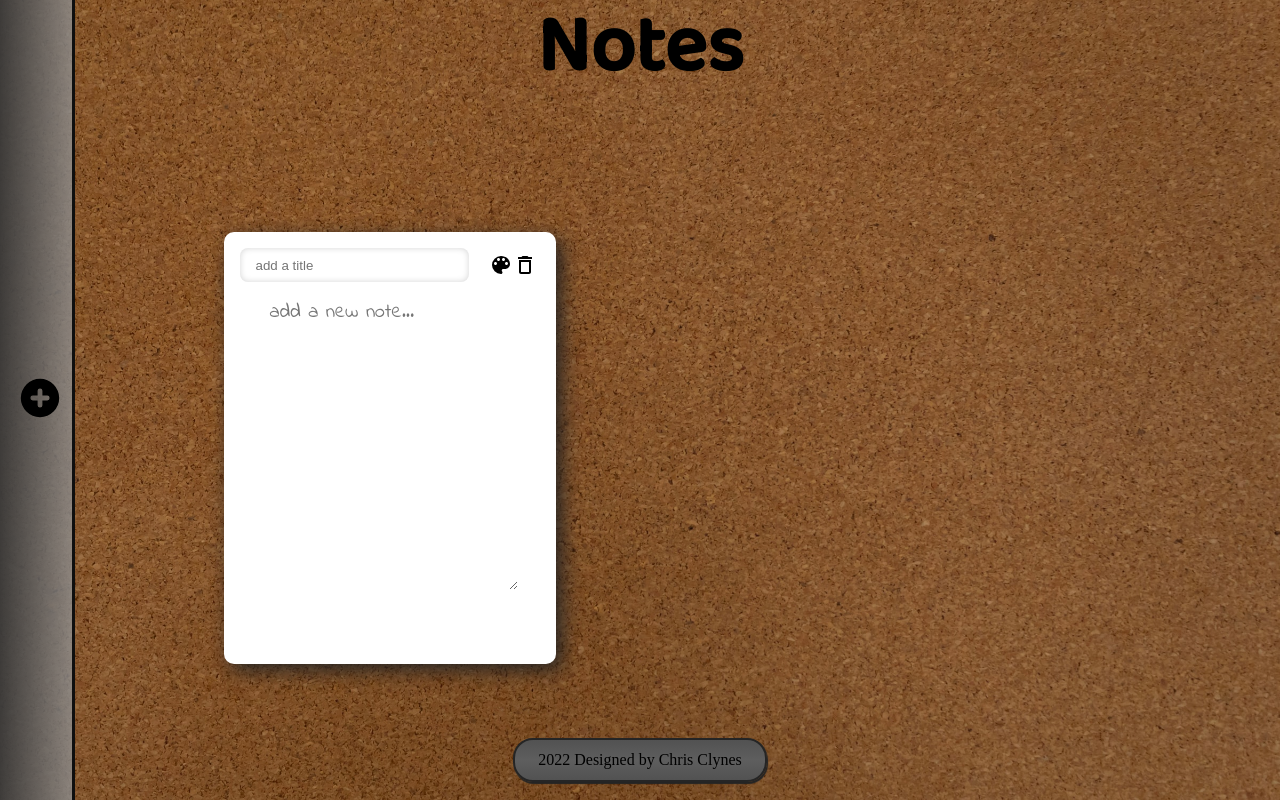
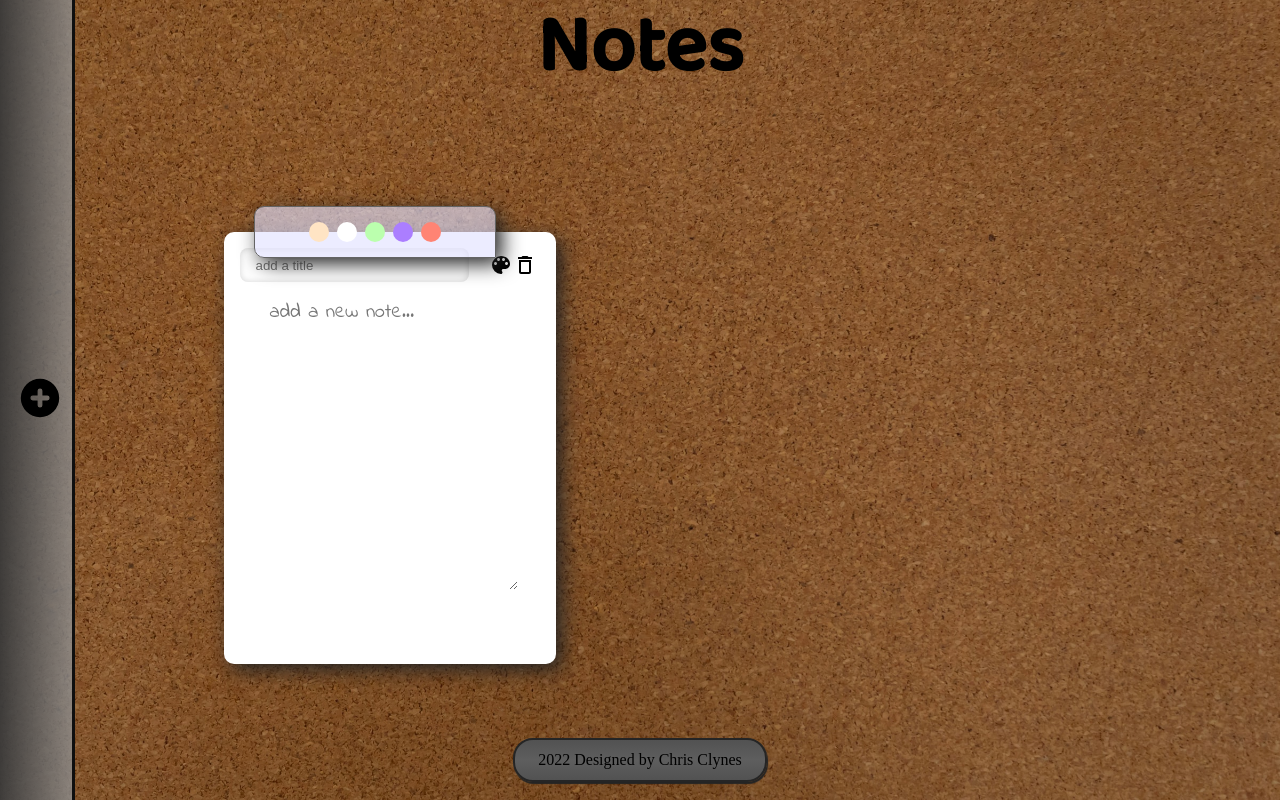
Before and after one commit to ChrisClynes/notes-app, a React (Create React App) app: page / in a window 1280 px wide. Built offline with nearby package versions, Linux system fonts and the light colour scheme.

Commit message:
changes sidebar button handler name. added color popup and functionality to notes components

```diff
--- a/src/App.js
+++ b/src/App.js
@@ -6,7 +6,8 @@ import { nanoid } from 'nanoid';
 import './App.css';
 
 const App = () => {
-    const [toggleAddNote, setToggleAddNote] = useState(false);
+    const [sidebarExpand, setSidebarExpand] = useState(false);
+    const [toggleNoteColor, setToggleNoteColor] = useState(false);
     const [notes, setNotes] = useState([{
         id: nanoid(),
         title: "",
@@ -19,8 +20,8 @@ const App = () => {
     <div className="app__page">
         <Header />
         <div className="app__main app__bg">
-            <Sidebar notes={notes} setNotes={setNotes} toggleAddNote={toggleAddNote} setToggleAddNote={setToggleAddNote}/>
-            <TackBoard notes={notes} setNotes={setNotes} toggleAddNote={toggleAddNote} setToggleAddNote={setToggleAddNote}/>
+            <Sidebar notes={notes} setNotes={setNotes} sidebarExpand={sidebarExpand} setSidebarExpand={setSidebarExpand}/>
+            <TackBoard notes={notes} setNotes={setNotes} sidebarExpand={sidebarExpand} setSidebarExpand={setSidebarExpand} toggleNoteColor={setToggleNoteColor} setToggleNoteColor={setToggleNoteColor}/>
         </div>
         <Footer />
     </div>
--- a/src/components/Sidebar/Sidebar.css
+++ b/src/components/Sidebar/Sidebar.css
@@ -39,6 +39,7 @@
     align-items: center;
     justify-content: center;
     align-items: center;
+    flex-direction: row;
     background-color: rgba(126, 126, 126, 0.925);
     flex-direction: column;
     border-right: 2px solid rgba(12, 12, 12, 0.938);
@@ -51,39 +52,32 @@
 .colors {
     margin: 0.5rem 0.25rem;
     cursor: pointer;
+    height: 20px;
+    width: 20px;
+    border-radius: 100%;
+}
+
+.colors:hover {
+    transform: scale(1.3);
+    transform-origin:bottom
 }
 
 .color1 {
-    height: 20px;
-    width: 20px;
-    border-radius: 100%;
     background-color: bisque;
 }
 
 .color2 {
-    height: 20px;
-    width: 20px;
-    border-radius: 100%;
     background-color: rgb(255, 255, 255);
 }
 
 .color3 {
-    height: 20px;
-    width: 20px;
-    border-radius: 100%;
     background-color: rgb(187, 255, 174);
 }
 .color4 {
-    height: 20px;
-    width: 20px;
-    border-radius: 100%;
     background-color: rgb(171, 126, 255);
 }
 
 .color5 {
-    height: 20px;
-    width: 20px;
-    border-radius: 100%;
     background-color: rgb(255, 132, 116);
 }
 
--- a/src/components/Sidebar/Sidebar.jsx
+++ b/src/components/Sidebar/Sidebar.jsx
@@ -5,11 +5,10 @@ import { HiMinusCircle, HiPlusCircle } from 'react-icons/hi';
 
 import './Sidebar.css';
 
-const Sidebar = ({ toggleAddNote, setToggleAddNote, notes, setNotes, title}) => {
+const Sidebar = ({ sidebarExpand, setSidebarExpand, notes, setNotes, title}) => {
 
     const noteBtnHandler = () => {
-        setToggleAddNote(toggle => !toggle);
-        console.log(notes)
+        setSidebarExpand(toggle => !toggle);
     }
     const createNoteHandler = (color) => {
         const newNote = {
@@ -27,7 +26,7 @@ const Sidebar = ({ toggleAddNote, setToggleAddNote, notes, setNotes, title}) =>
     return (
         <div className="app__sidebar_wrapper">
             <div className="app__sidebar">
-            {!toggleAddNote && (
+            {!sidebarExpand && (
                 <div className="app__add_button">
                     <HiPlusCircle size={48} onClick={(e) => {
                         e.stopPropagation()
@@ -35,7 +34,7 @@ const Sidebar = ({ toggleAddNote, setToggleAddNote, notes, setNotes, title}) =>
                         }}/>
                 </div>
             )}
-            {toggleAddNote && (
+            {sidebarExpand && (
                 <div className="app__minus_button">
                     <HiMinusCircle size={48} onClick={(e) => {
                         e.stopPropagation()
@@ -44,7 +43,7 @@ const Sidebar = ({ toggleAddNote, setToggleAddNote, notes, setNotes, title}) =>
                 </div>
             )}
             </div>
-            {toggleAddNote && (
+            {sidebarExpand && (
                 <div className="app__color_picker-wrapper">
                     <div className="app__color_picker">
                         <button type="button" className="colors color1" onClick={() => {createNoteHandler("bisque")}}></button>
--- a/src/container/Notes/Notes.css
+++ b/src/container/Notes/Notes.css
@@ -12,6 +12,26 @@
     padding: 1rem;
     margin: 2rem;
     z-index: 3;
+    position: relative;
+}
+
+.app__note_color-picker{
+    width: 240px;
+    height: 50px;
+    display: flex;
+    flex-direction: row;
+    justify-content: center;
+    align-items: center;
+    position: absolute;
+    top: -26px;
+    left: 30px;
+    z-index: 3;
+    background-color: rgba(224, 224, 255, 0.623);
+    border-top-right-radius: 10px;
+    border-top-left-radius: 10px;
+    border-bottom-left-radius: 10px;
+    box-shadow: 6px 6px 20px rgb(36, 36, 36);
+    border: 1px solid rgb(100, 100, 100);
 }
 
 .app__note-header {
@@ -61,6 +81,41 @@
     width: 100%;
     height: 2rem;
     text-align: center;
+}
+
+
+/*----------------colors----------------------*/
+.noteColors {
+    margin: 0.5rem 0.25rem;
+    cursor: pointer;
+    border: none;
+    height: 20px;
+    width: 20px;
+    border-radius: 100%;
+}
+
+.noteColors:hover {
+    transform: scale(1.3);
+    transform-origin:bottom
+}
+
+.noteColor1 {
+    background-color: bisque;
+}
+
+.noteColor2 {
+    background-color: rgb(255, 255, 255);
+}
+
+.noteColor3 {
+    background-color: rgb(187, 255, 174);
+}
+.noteColor4 {
+    background-color: rgb(171, 126, 255);
+}
+
+.noteColor5 {
+    background-color: rgb(255, 132, 116);
 }
 
 
--- a/src/container/Notes/Notes.jsx
+++ b/src/container/Notes/Notes.jsx
@@ -4,7 +4,7 @@ import { nanoid } from 'nanoid';
 
 import './Notes.css';
 
-const Notes = ({ setNotes, notes, text, date, color, note}) => {
+const Notes = ({ setToggleNoteColor, toggleNoteColor, setNotes, notes, text, date, color, componentId }) => {
     const handleUpdateNote = () => {
         // const newNote = {
         //         id: ,
@@ -16,22 +16,37 @@ const Notes = ({ setNotes, notes, text, date, color, note}) => {
         console.log("change made")
         // setNotes(newData);
     }
+    const handleNoteColortoggle = () => {
+        setToggleNoteColor(toggle => !toggle);
+        console.log(toggleNoteColor)
+    }
 
     const handleDeleteNote = (idToRemove) => {
-        const currentData = [...notes];
-        currentData.filter((obj) => {
-           return idToRemove !== obj.id
-        })
+        console.log(`${idToRemove} is being removed`)
+        const currentData = [...notes].filter(obj => obj.id !== idToRemove);
         setNotes(currentData);
+    }
+
+    const changeColorHandler = () => {
+        //push color to objects id color
     }
 
     return (
         <div className="app__note" style={{backgroundColor: `${color}`}}>
+             {toggleNoteColor && (
+                <div className="app__note_color-picker">
+                        <button type="button" className="noteColors noteColor1" onClick={() => {changeColorHandler("bisque")}}></button>
+                        <button type="button" className="noteColors noteColor2" onClick={() => {changeColorHandler("rgb(255, 255, 255)")}}></button>
+                        <button type="button" className="noteColors noteColor3" onClick={() => {changeColorHandler("rgb(187, 255, 174)")}}></button>
+                        <button type="button" className="noteColors noteColor4" onClick={() => {changeColorHandler("rgb(171, 126, 255)")}}></button>
+                        <button type="button" className="noteColors noteColor5" onClick={() => {changeColorHandler("rgb(255, 132, 116)")}}></button>
+                </div>
+            )}
             <div className="app__note-header">
                 <input type="text" className="app__note-title" placeholder='add a title'/>
                 <div className="app__note-buttons">
-                    <MdColorLens size={24}/>
-                    <MdOutlineDeleteOutline size={24} onClick={() => {handleDeleteNote(note.id)}}/>
+                    <MdColorLens size={24} onClick={() => {handleNoteColortoggle(componentId)}}/>
+                    <MdOutlineDeleteOutline size={24} onClick={() => {handleDeleteNote(componentId)}}/>
                 </div>
             </div>
             <textarea type="text" className="app__note-content notes-scrollbar" placeholder={text} onChange={(e) => handleUpdateNote(e.target.value)} />
--- a/src/container/TackBoard/TackBoard.jsx
+++ b/src/container/TackBoard/TackBoard.jsx
@@ -4,15 +4,15 @@ import { Notes } from '../../container';
 
 import './TackBoard.css';
 
-const TackBoard = ({ notes, setNotes }) => {
+const TackBoard = ({ notes, setNotes, toggleNoteColor, setToggleNoteColor }) => {
 
 
 
     return (
         <div className="app__tackBoard ">
             <div className="app__notes-container">
-                {notes.map((note, index) => (
-                    <Notes key={note.id} id={note.id} text={note.text} date={note.date} color={note.color} setNotes={setNotes}/>
+                {notes.map((note) => (
+                    <Notes key={note.id} componentId={note.id} text={note.text} date={note.date} color={note.color} setNotes={setNotes} notes={notes} toggleNoteColor={toggleNoteColor} setToggleNoteColor={setToggleNoteColor} />
                 ))}
             </div>
         </div>
```
